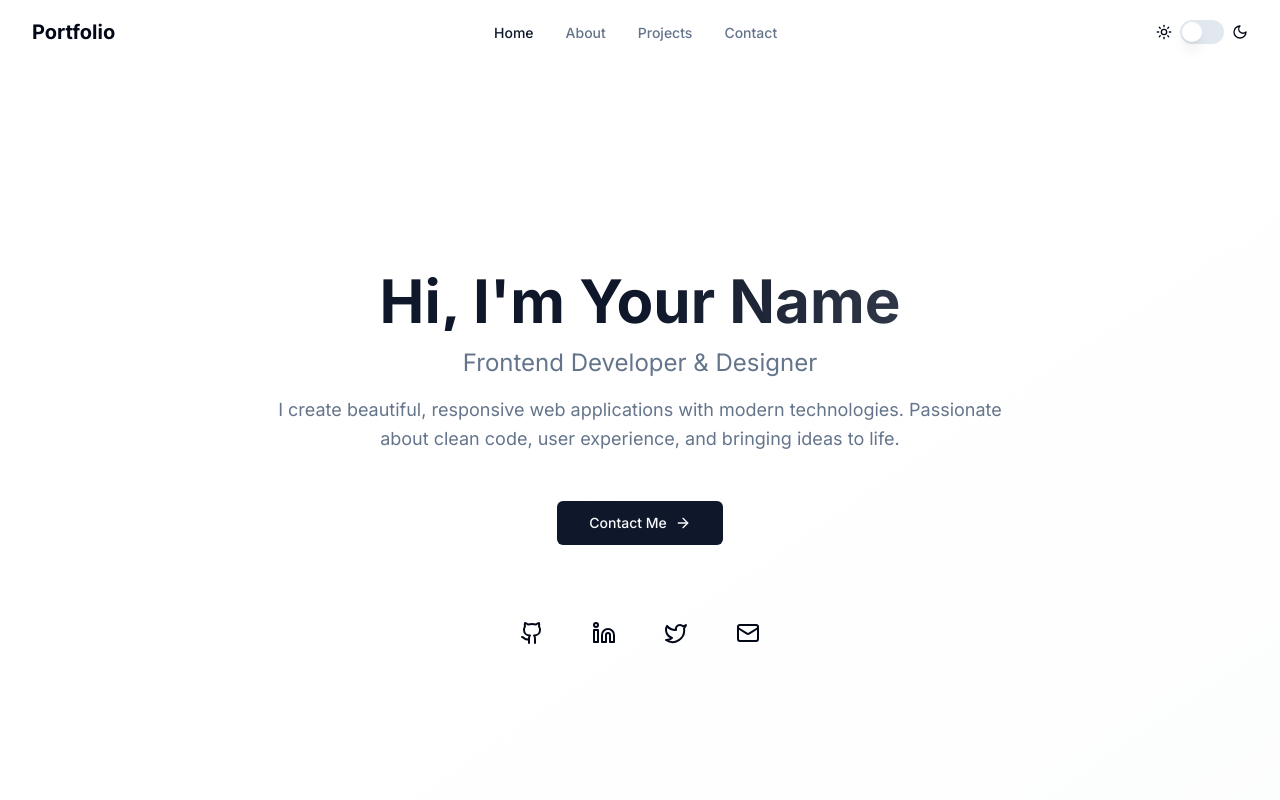
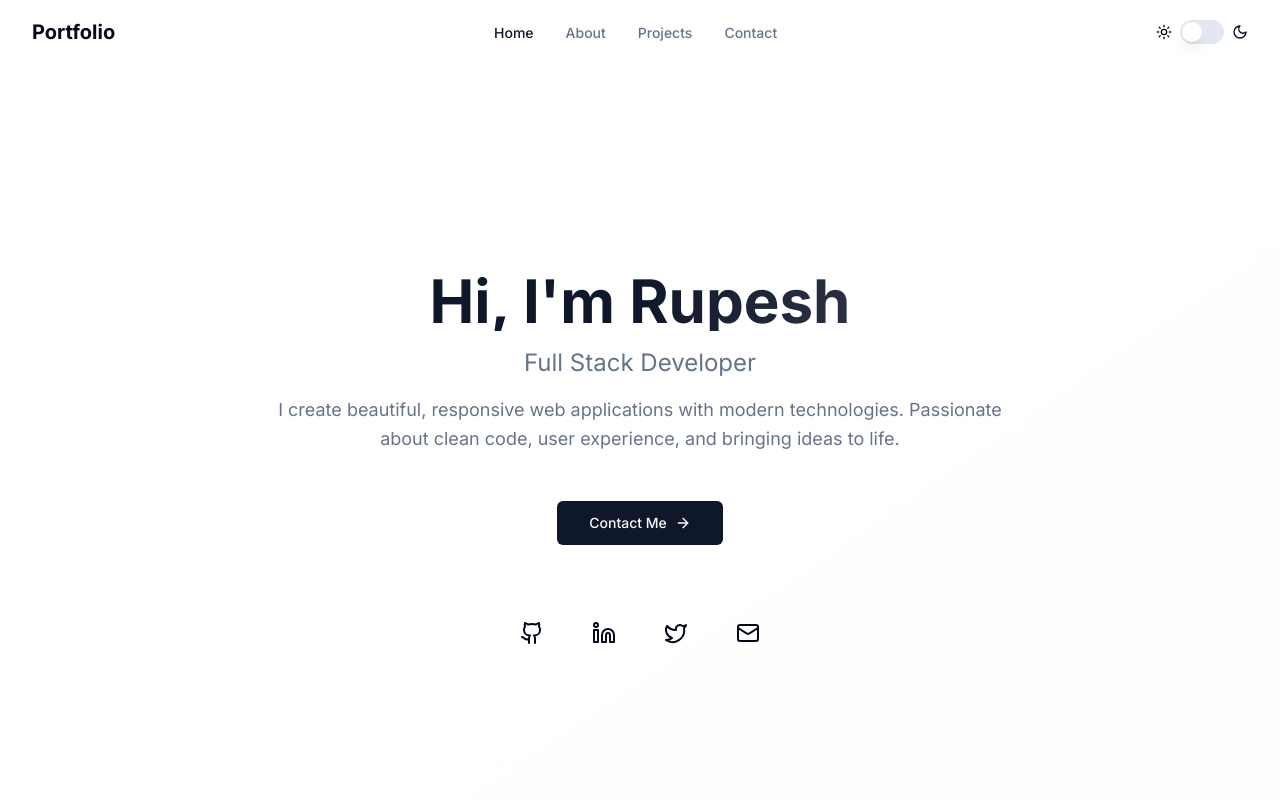
Before and after one commit to rupeshchintakayala/portfolio, a React (Vite) app: page / in a window 1280 px wide. Shown: the top 800 px of the page. Built offline with nearby package versions, Linux system fonts and the light colour scheme.

Commit message:
Update home.tsx

```diff
--- a/src/pages/home.tsx
+++ b/src/pages/home.tsx
@@ -47,7 +47,7 @@ export function Home() {
                   transition={{ duration: 0.8, delay: 0.2 }}
                   className="text-4xl sm:text-5xl md:text-6xl font-bold bg-gradient-to-r from-primary via-primary to-primary/80 bg-clip-text text-transparent"
                 >
-                  Hi, I'm Your Name
+                  Hi, I'm Rupesh
                 </motion.h1>
 
                 <motion.p
@@ -56,7 +56,7 @@ export function Home() {
                   transition={{ duration: 0.8, delay: 0.4 }}
                   className="text-xl sm:text-2xl text-muted-foreground max-w-2xl mx-auto"
                 >
-                  Frontend Developer & Designer
+                  Full Stack Developer
                 </motion.p>
 
                 <motion.p
```
